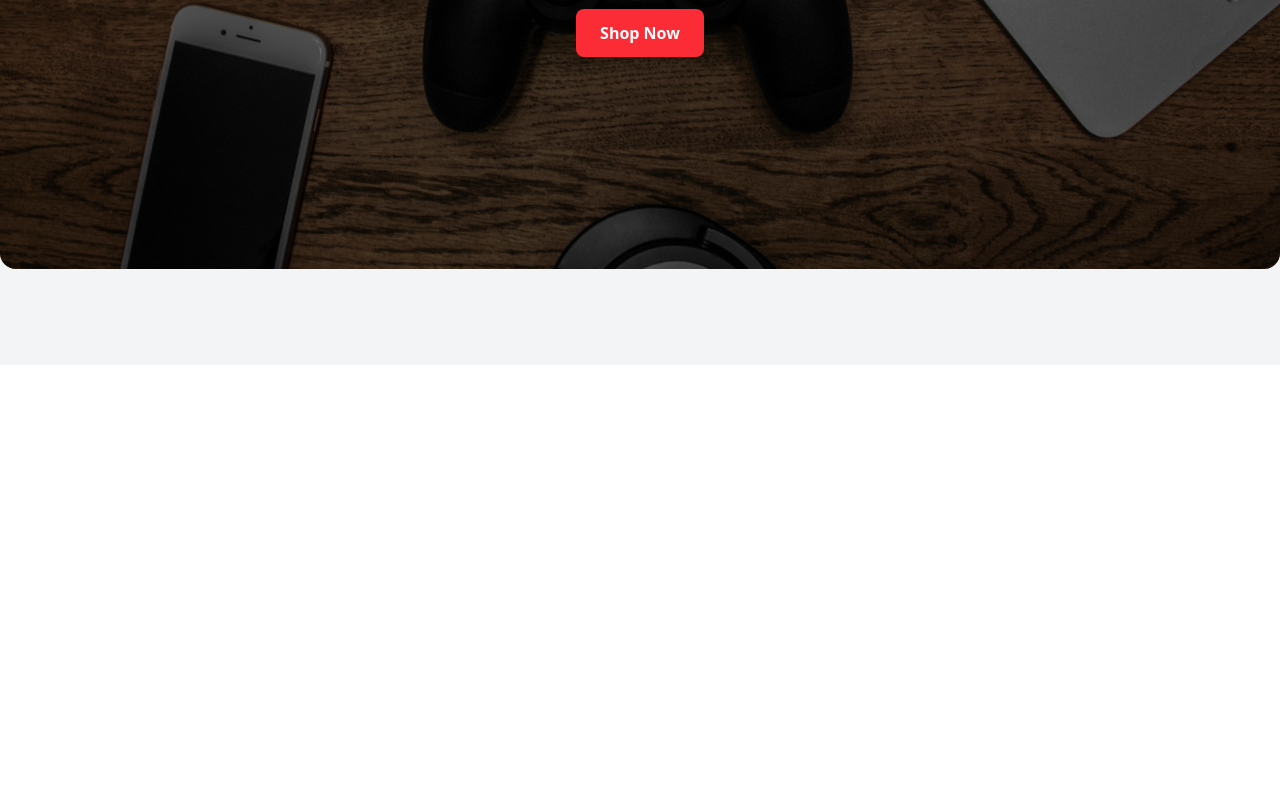
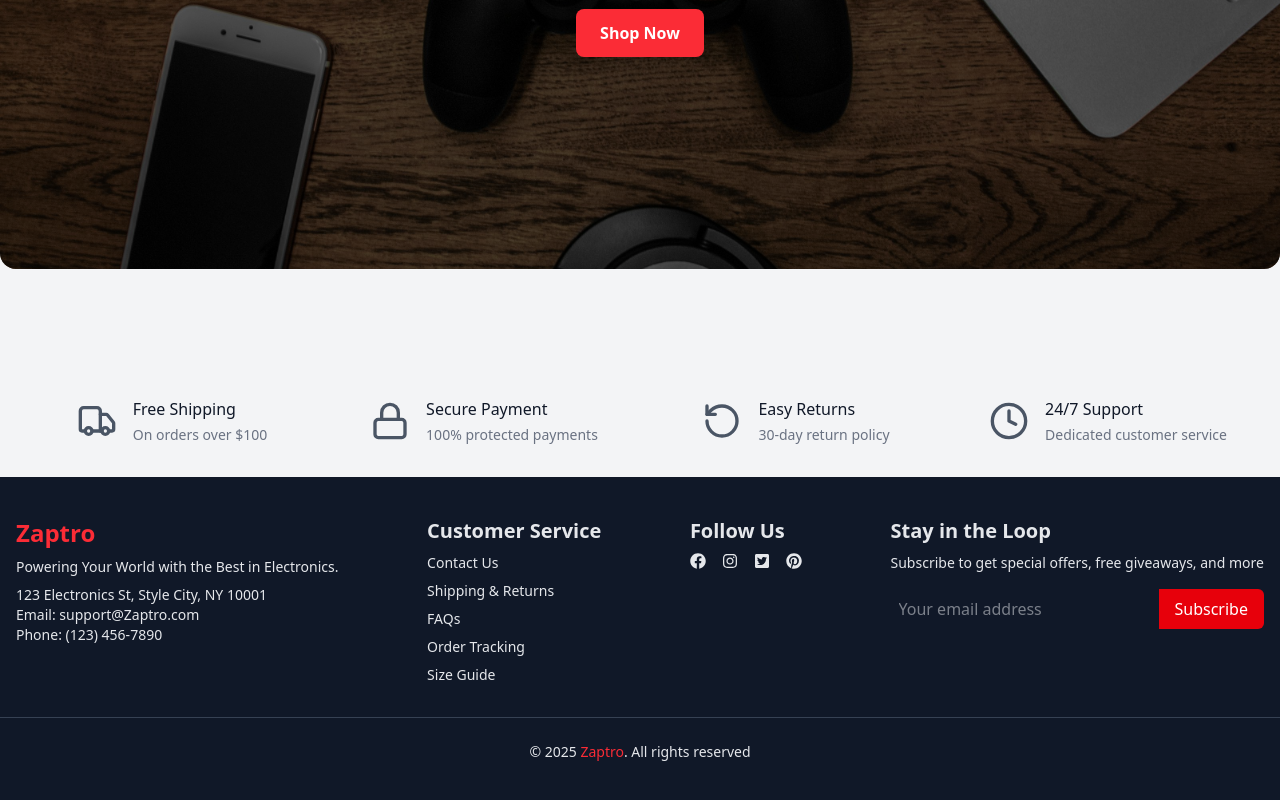
Before and after one commit to waince654/Ecommerce-store, a React (Vite) app: page / in a window 1280 px wide. Shown: the part 543-1343 px from the top of the page. Before the commit the page ends 908 px from the top, so only its background shows below. Built offline with nearby package versions, Linux system fonts and the light colour scheme; no server answers.

Commit message:
add footer

```diff
--- a/src/App.jsx
+++ b/src/App.jsx
@@ -8,6 +8,7 @@
 import Home from "./pages/Home";
 import React, { useEffect, useState } from "react";
 import axios from "axios";
+import Footer from "./components/Footer";
 
 const App = () => {
   const [location, setLocation] = useState(null);
@@ -56,6 +57,7 @@
         <Route path="/products" element={<Products />} />
         <Route path="/cart" element={<Cart />} />
       </Routes>
+      <Footer/>
     </BrowserRouter>
   );
 };
--- /dev/null
+++ b/src/components/Features.jsx
@@ -0,0 +1,31 @@
+import React from 'react'
+import { Truck, Lock, RotateCcw, Clock } from 'lucide-react'
+
+const features = [
+    {icon: Truck, text: 'Free Shipping', subtext: 'On orders over $100'},
+    {icon: Lock, text: 'Secure Payment', subtext: '100% protected payments'},
+    {icon: RotateCcw, text: 'Easy Returns', subtext: '30-day return policy'},
+    {icon: Clock, text: '24/7 Support', subtext: 'Dedicated customer service'},
+]
+const Features = () => {
+
+  return (
+    <div className='bg-gray-100 py-8 px-4 sm:px-6 lg:px-8'>
+      <div className='max-w-7xl mx-auto'>
+        <div className='grid grid-cols-1 gap-y-8 sm:grid-cols-2 lg:grid-cols-4 lg:gap-x-8'>
+            {features.map((feature, index)=> {
+               return <div key={index} className='flex items-center justify-center text-center sm:text-left'>
+                    <feature.icon className='flex-shrink-0 h-10 w-10 text-gray-600' aria-hidden="true" />
+                    <div className='ml-4'>
+                        <p className='text-base font-medium text-gray-900'>{feature.text}</p>
+                        <p className='mt-1 text-sm text-gray-500'>{feature.subtext}</p>
+                    </div>
+                </div>
+            })}
+        </div>
+      </div>
+    </div>
+  )
+}
+
+export default Features
--- /dev/null
+++ b/src/components/Footer.jsx
@@ -0,0 +1,64 @@
+import React from 'react'
+import { Link } from 'react-router-dom'
+// import Logo from '../assets/Logo.png'
+import { FaFacebook, FaInstagram, FaPinterest, FaTwitterSquare } from 'react-icons/fa'
+
+const Footer = () => {
+  return (
+    <footer className='bg-gray-900 text-gray-200 py-10'>
+      <div className='max-w-7xl mx-auto px-4 md:flex md:justify-between'>
+        {/*  info */}
+        <div className='mb-6 md:mb-0'>
+            <Link to='/'>
+              {/* <img src={Logo} alt="" className='w-32'/> */}
+              <h1 className='text-red-500 text-2xl font-bold'>Zaptro</h1>
+            </Link>
+            <p className='mt-2 text-sm'>Powering Your World with the Best in Electronics.</p>
+            <p className='mt-2 text-sm'>123 Electronics St, Style City, NY 10001</p>
+            <p className='text-sm'>Email: support@Zaptro.com</p>
+            <p className='text-sm'>Phone: (123) 456-7890</p>
+        </div>
+        {/* customer service link */}
+        <div className='mb-6 md:mb-0'>
+            <h3 className='text-xl font-semibold'>Customer Service</h3>
+            <ul className='mt-2 text-sm space-y-2'>
+                <li>Contact Us</li>
+                <li>Shipping & Returns</li>
+                <li>FAQs</li>
+                <li>Order Tracking</li>
+                <li>Size Guide</li>
+            </ul>
+        </div>
+        {/* social media links */}
+        <div className='mb-6 md:mb-0'>
+            <h3 className='text-xl font-semibold'>Follow Us</h3>
+            <div className='flex space-x-4 mt-2'>
+                <FaFacebook/>
+                <FaInstagram/>
+                <FaTwitterSquare/>
+                <FaPinterest/>
+            </div>
+        </div>
+        {/* newsletter subscription */}
+        <div>
+            <h3 className='text-xl font-semibold'>Stay in the Loop</h3>
+            <p className='mt-2 text-sm'>Subscribe to get special offers, free giveaways, and more</p>
+            <form action="" className='mt-4 flex'>
+                <input
+                type="email"
+                placeholder='Your email address'
+                className='w-full p-2 rounded-l-md  text-gray-200 focus:outline-none focus:ring-2 focus:ring-gray-500'
+                />
+                <button type='submit' className='bg-red-600 text-white px-4 rounded-r-md hover:bg-red-700'>Subscribe</button>
+            </form>
+        </div>
+      </div>
+      {/* bottom section */}
+      <div className='mt-8 border-t border-gray-700 pt-6 text-center text-sm'>
+        <p>&copy; {new Date().getFullYear()} <span className='text-red-500'>Zaptro</span>. All rights reserved</p>
+      </div>
+    </footer>
+  )
+}
+
+export default Footer
--- a/src/pages/Home.jsx
+++ b/src/pages/Home.jsx
@@ -1,11 +1,13 @@
 import React, { useContext, useEffect } from "react";
 import Carousel from "../components/Carousel";
 import MidBanner from "../components/MidBanner";
+import Features from "../components/Features";
 const Home = () => {
   return (
     <div className="overflow-x-hidden">
       <Carousel />
       <MidBanner/>
+      <Features/>
     </div>
   );
 };
```
